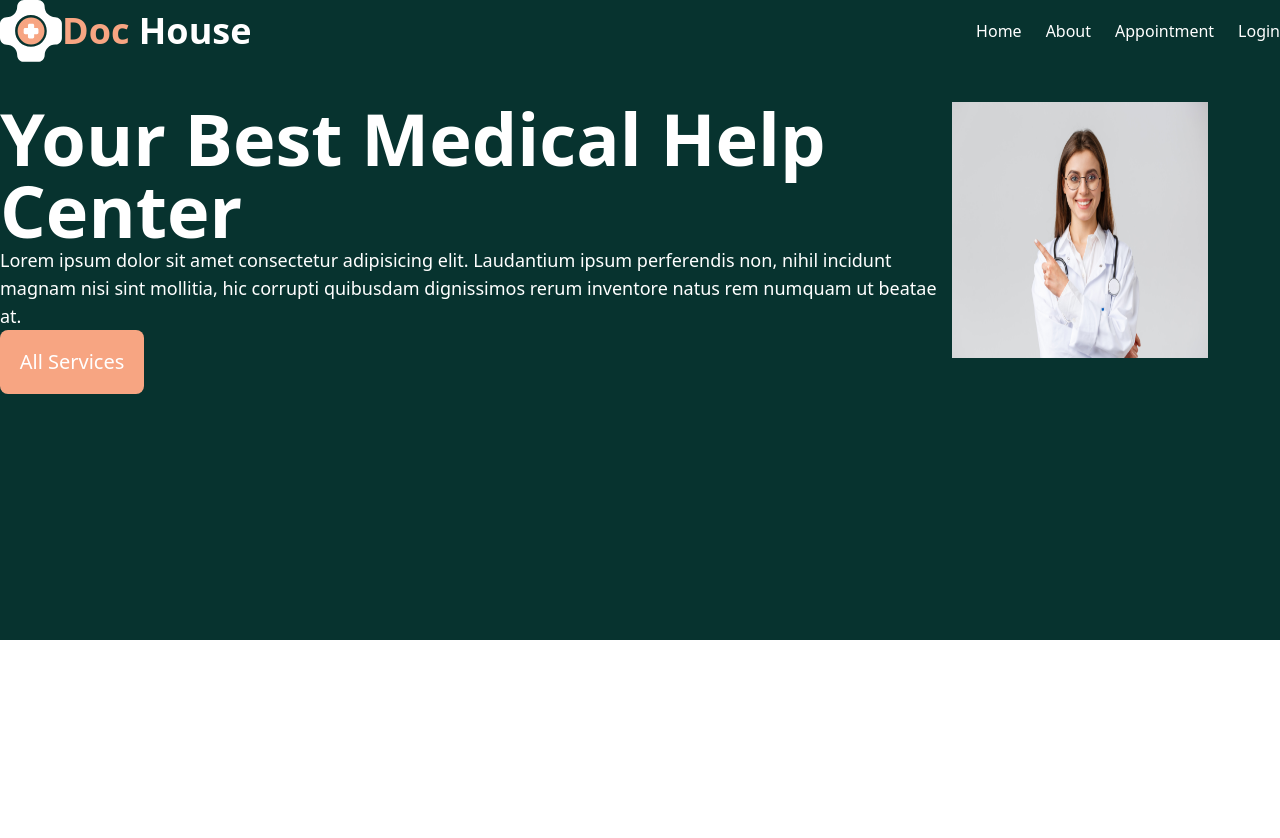
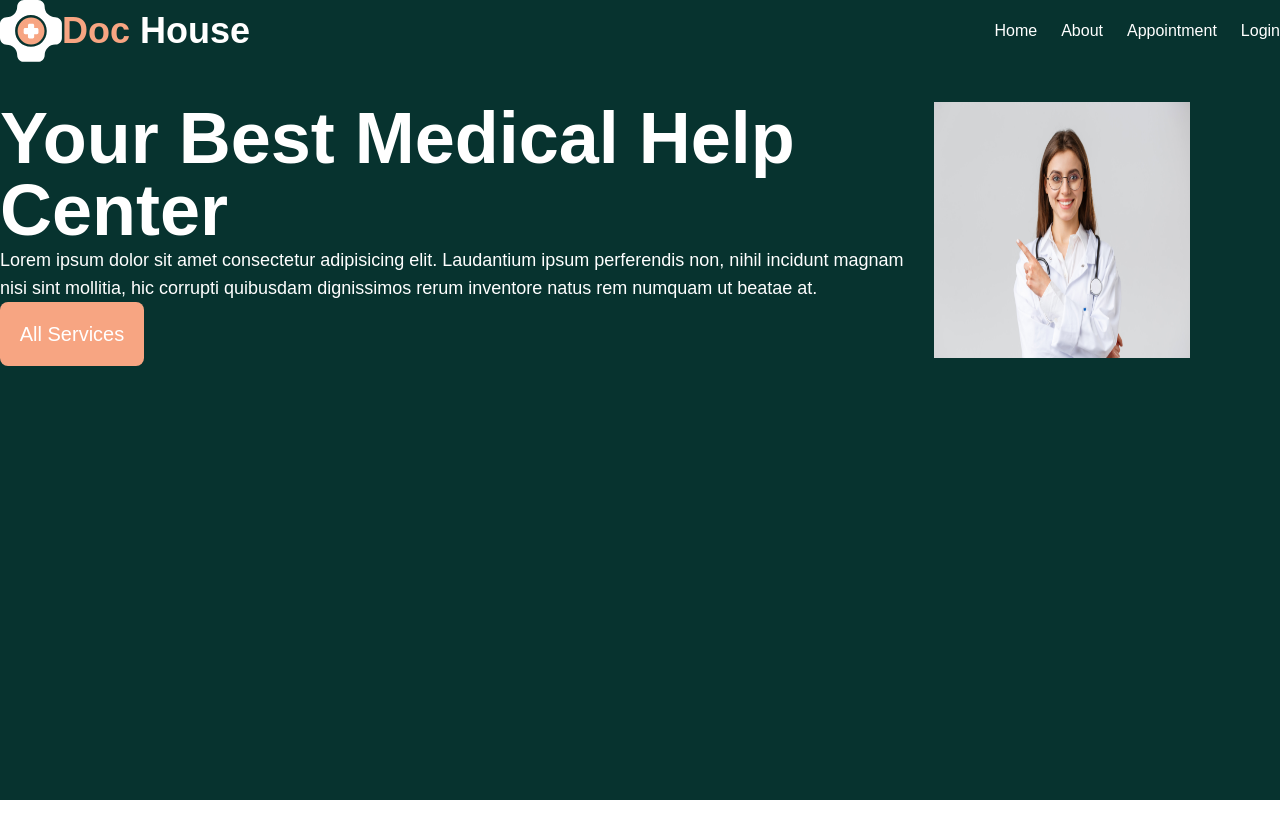
Before and after one commit to mehrabhossain1/doc-house, a React (Vite) app: page / in a window 1280 px wide. Shown: the top 838 px of the page. Before the commit the page ends 800 px from the top, so only its background shows below. Built offline with nearby package versions, Linux system fonts and the light colour scheme.

Commit message:
working on header

```diff
--- a/src/App.jsx
+++ b/src/App.jsx
@@ -1,4 +1,5 @@
 import './App.css'
+import { OurServices } from './pages/Home/OurServices'
 import { Footer } from './shared/Footer'
 import { Header } from './shared/Header'
 
@@ -6,6 +7,7 @@ function App() {
   return (
     <>
       <Header />
+      <OurServices />
       <Footer />
     </>
   )
--- a/src/index.css
+++ b/src/index.css
@@ -10,4 +10,5 @@
 
 :root {
   color: white;
+  font-family: sans-serif;
 }
--- /dev/null
+++ b/src/pages/Home/OurServices.jsx
@@ -0,0 +1,3 @@
+export const OurServices = () => {
+  return <div className='mt-16'>OurServices</div>
+}
--- a/src/shared/Header.jsx
+++ b/src/shared/Header.jsx
@@ -6,7 +6,7 @@ import { Button } from '../components/Button/Button'
 
 export const Header = () => {
   return (
-    <div className='bg-[#07332F] w-[100%] h-[80vh]'>
+    <div className='bg-[#07332F] w-[100%] h-[800px]'>
       {/* logo and nav */}
       <div className='flex justify-between items-center'>
         <div className='flex items-center'>
```
